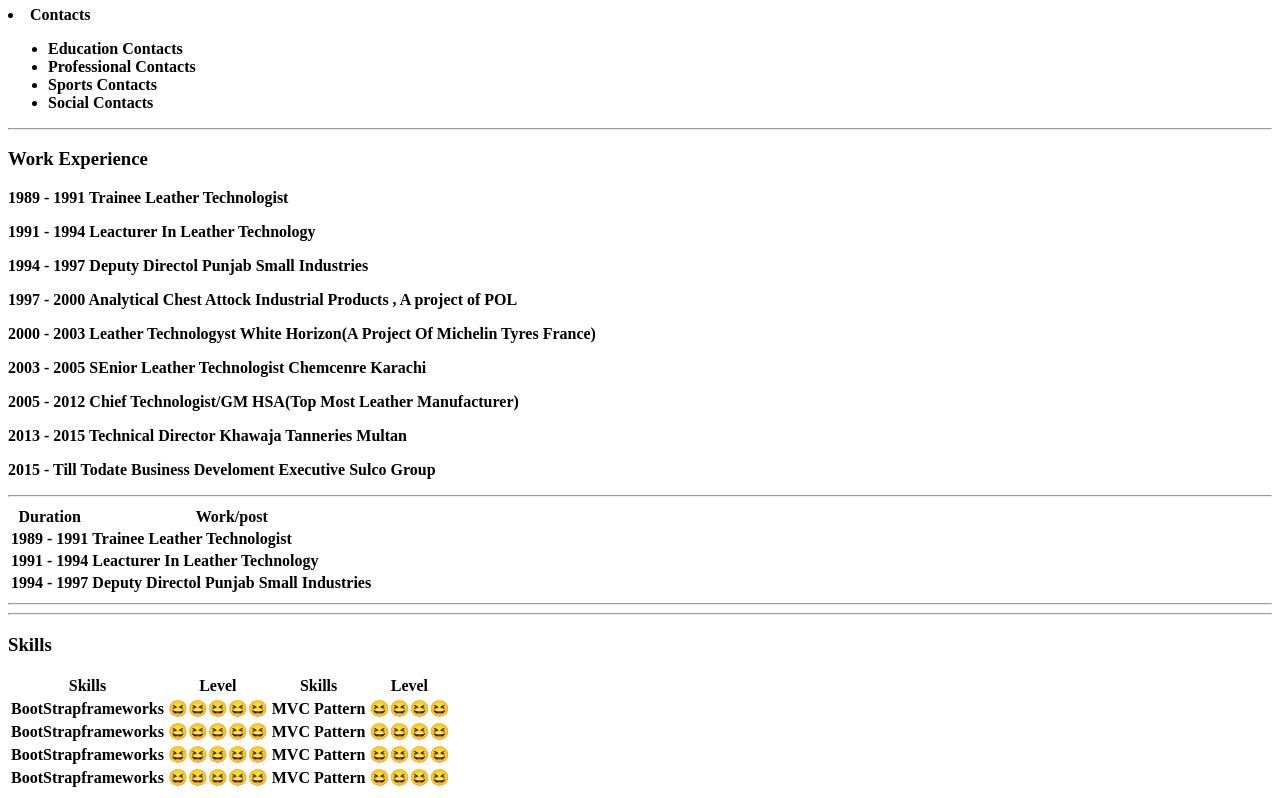
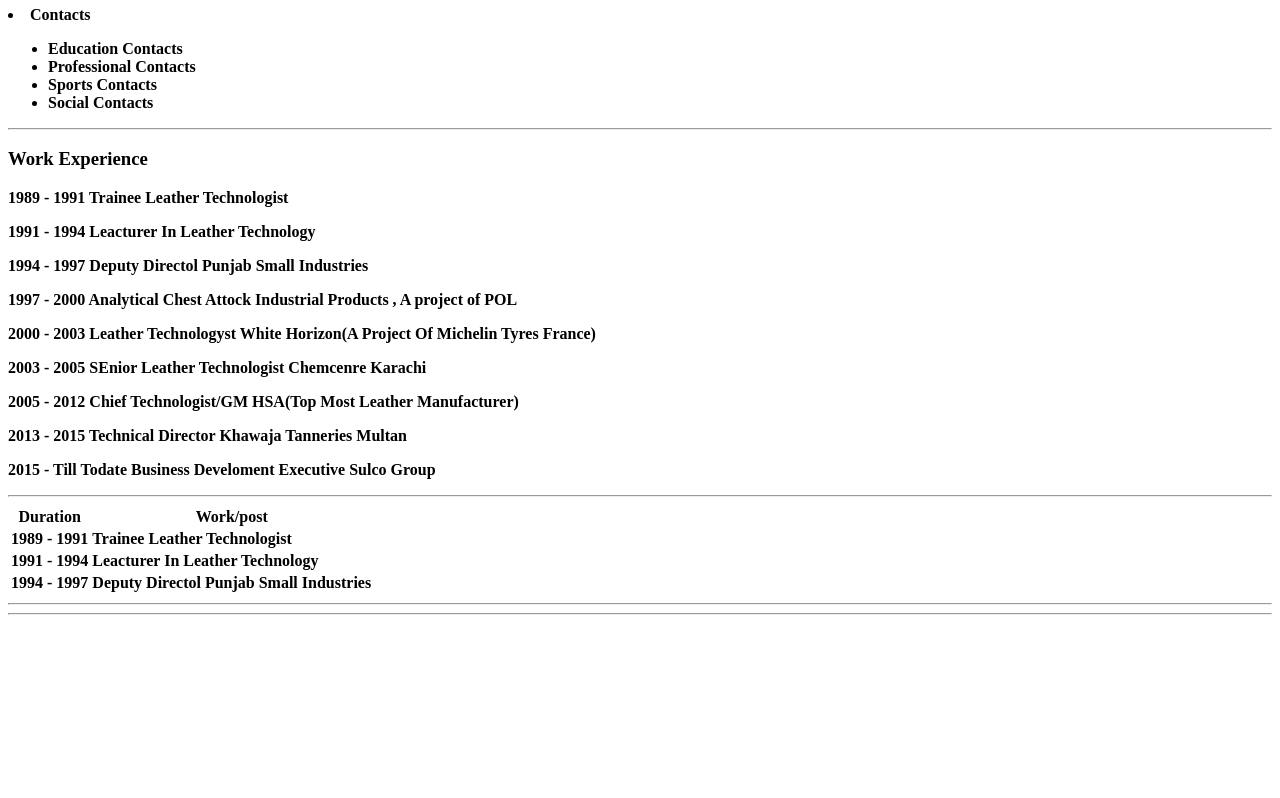
Before and after one commit to Maliktek/CV, a plain HTML site: page index.html in a window 1280 px wide. Shown: the part 1311-2109 px from the top of the page. After the commit the page ends 1934 px from the top, so only its background shows below. Drawn offline with Linux system fonts and the light colour scheme.

Commit message:
Update index.html

```diff
--- a/index.html
+++ b/index.html
@@ -121,39 +121,7 @@
     </table>
     <hr>
     <hr>
-    <h3>Skills</h3>
-    <body>
-      <table cellspace="20">
-        <th>Skills</th>
-        <th>Level</th>
-        <th>Skills</th>
-        <th>Level</th>
-        <tr>
-          <td>BootStrapframeworks</td>
-          <td>😆😆😆😆😆</td>
-          <td>MVC Pattern</td>
-          <td>😆😆😆😆</td>
-        </tr>
-        <tr>
-          <td>BootStrapframeworks</td>
-          <td>😆😆😆😆😆</td>
-          <td>MVC Pattern</td>
-          <td>😆😆😆😆</td>
-        </tr>
-        <tr>
-          <td>BootStrapframeworks</td>
-          <td>😆😆😆😆😆</td>
-          <td>MVC Pattern</td>
-          <td>😆😆😆😆</td>
-        </tr>
-        <tr>
-          <td>BootStrapframeworks</td>
-          <td>😆😆😆😆😆</td>
-          <td>MVC Pattern</td>
-          <td>😆😆😆😆</td>
-        </tr>
-      </table>
-    </body>
+
 
 
 </html>
```
